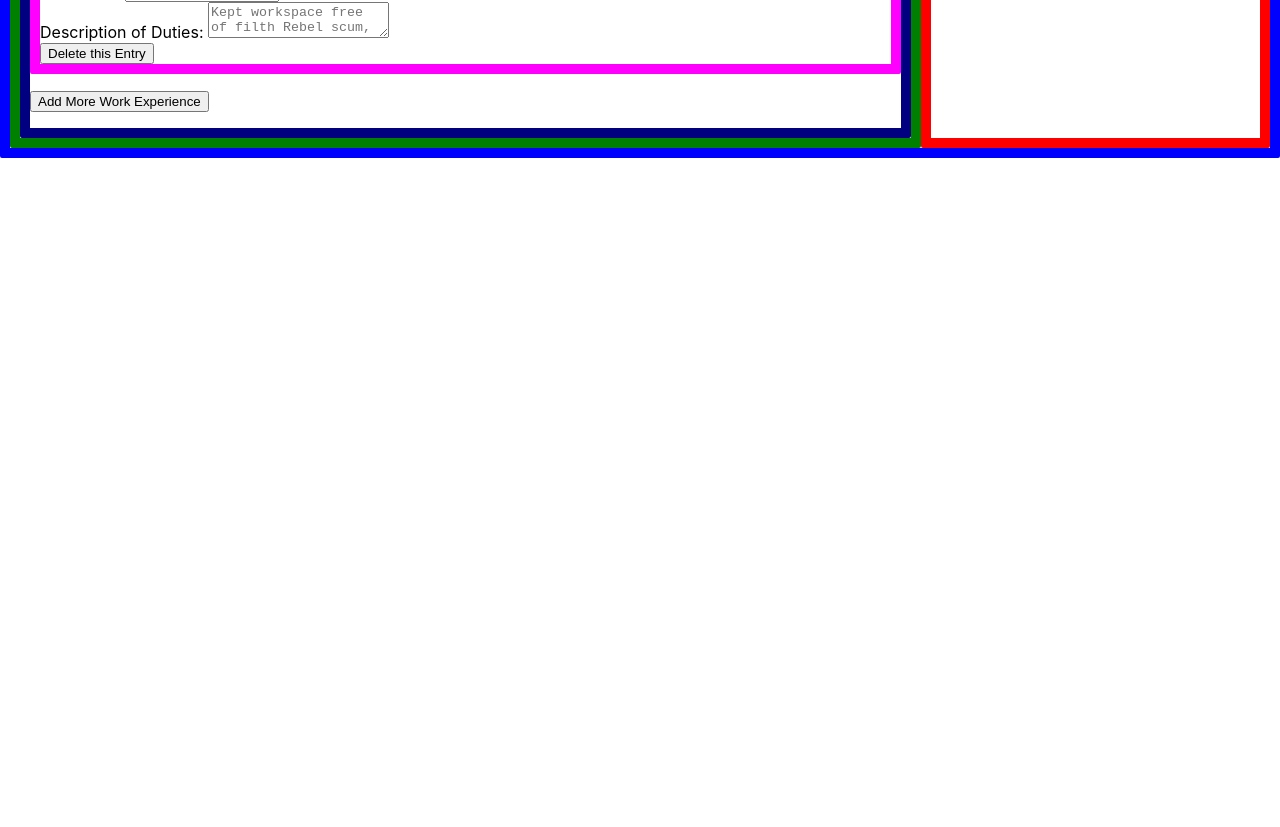
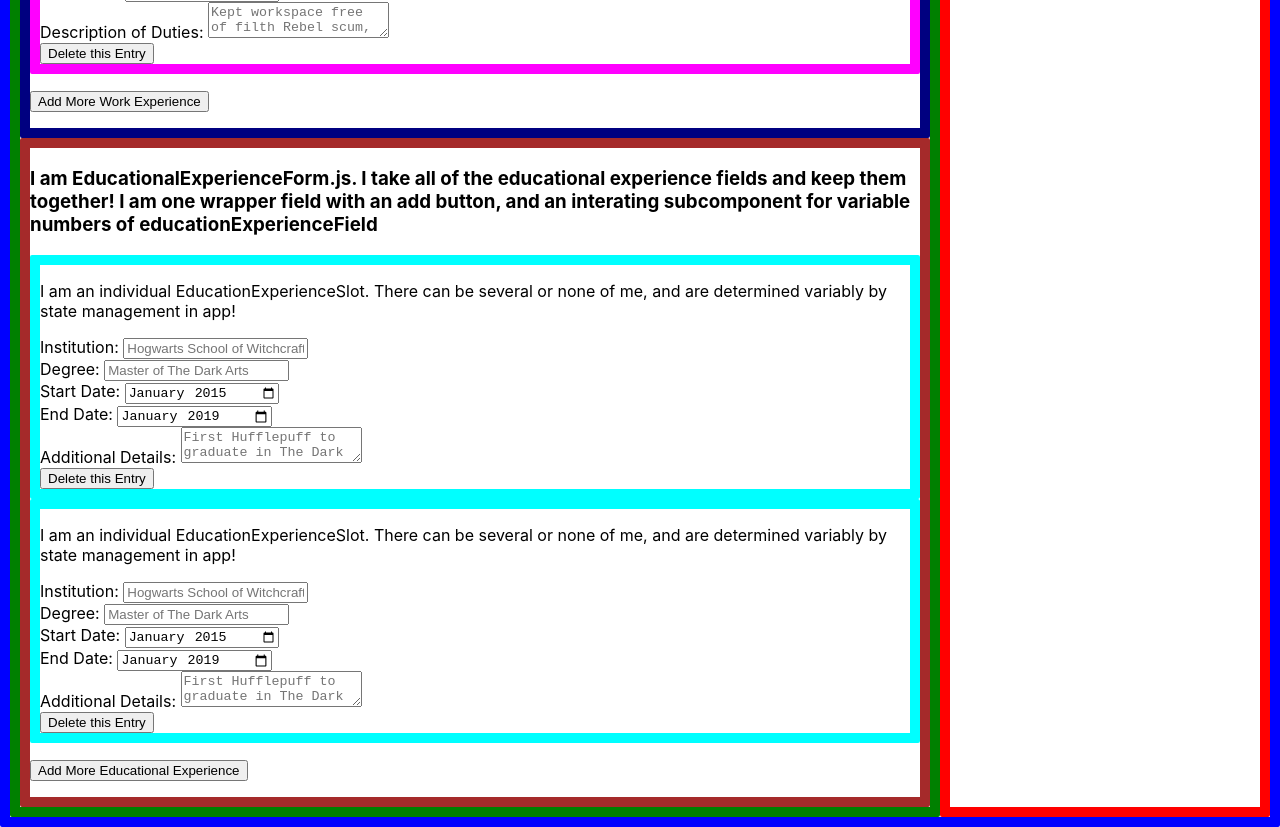
Before and after one commit to dianaroemer/cv-application-project, a React (Create React App) app: page / in a window 1280 px wide. Shown: the part 1100-1927 px from the top of the page. Before the commit the page ends 1258 px from the top, so only its background shows below. Built offline with nearby package versions, Linux system fonts and the light colour scheme.

Commit message:
Begin fleshing out EducationalExperienceForm.js

```diff
--- /dev/null
+++ b/src/Components/Field Components/EducationalExperienceForm.js
@@ -0,0 +1,75 @@
+import React, { Component } from 'react'
+
+class EducationalExperienceForm extends Component {
+    constructor(props) {
+        super(props);
+    }
+
+    render() {
+
+        return (
+            <div className='educationExperienceField' style={{borderStyle: 'solid', borderRadius: 2, borderColor: 'brown', borderWidth: 10}}>
+                <h3>I am EducationalExperienceForm.js. I take all of the educational experience fields and keep them together! I am one wrapper field with an add button, and an interating subcomponent for variable numbers of educationExperienceField</h3>
+                <EducationExperienceSlot style={{borderStyle: 'dashed', borderRadius: 2, borderColor: 'maroon', borderWidth: 10}}/>
+
+                <EducationExperienceSlot style={{borderStyle: 'dashed', borderRadius: 2, borderColor: 'maroon', borderWidth: 10}}/>
+
+            <p></p>
+            <button type="submit" onClick={e => e.preventDefault()}>Add More Educational Experience</button>
+            <p></p>
+        </div>
+        )
+    }
+}
+
+class EducationExperienceSlot extends Component {
+
+    constructor(props) {
+        super(props);
+    }
+
+    render() {
+        return (
+            <form className='educationExperienceSlot' style={{borderStyle: 'solid', borderRadius: 2, borderColor: 'aqua', borderWidth: 10}}>
+                <p>I am an individual EducationExperienceSlot. There can be several or none of me, and are determined variably by state management in app!</p>
+
+
+                <div className='institutionFieldContainer'>
+                    Institution: <input className="inputField" type="text" placeholder='Hogwarts School of Witchcraft and Wizardry'></input>
+                </div>
+                <div className='degreeFieldContainer'>
+                    Degree: <input className="inputField" type="text" placeholder='Master of The Dark Arts'>
+                    </input>
+                </div>
+                <div className='startDateFieldContainer'>
+                    Start Date: <input className="inputField" type="month" value='2015-01'></input>
+                </div>
+                <div className='endDateFieldContainer'>
+                    End Date: <input className="inputField" type="month" value='2019-01'></input>
+                </div>
+
+                <div className='detailsFieldContainer'>
+                    Additional Details: <textarea className='inputField' placeholder='First Hufflepuff to graduate in The Dark Arts'></textarea>
+                </div>
+
+                <button type="button"> Delete this Entry </button>
+
+            </form>
+        )
+    }
+
+}
+
+export default EducationalExperienceForm;
+
+
+
+
+/*
+--- Education (VARIABLE, ADD AND DELETE THESE FORM FIELDS) ---
+Institution:
+Degree: (Or degree progress)
+Subject:
+Start Date:
+End Date: ?(again, looking at duration to replace these two dates)
+*/
--- a/src/Components/FormContainer.js
+++ b/src/Components/FormContainer.js
@@ -2,6 +2,7 @@ import React, { Component } from 'react'
 import FormElement from './FormElement';
 import PersonalInformationForm from './Field Components/PersonalInformationForm';
 import WorkExperienceForm from './Field Components/WorkExperienceForm'
+import EducationalExperienceForm from './Field Components/EducationalExperienceForm';
 
 
 class FormContainer extends Component {
@@ -16,6 +17,7 @@ class FormContainer extends Component {
                 <h3>I am FormContainer.js. I contain forms. Let's put something together</h3>
                 <PersonalInformationForm/>
                 <WorkExperienceForm/>
+                <EducationalExperienceForm/>
                 {/* <FormElement/> */}
                 {/* <FormElement/> */}
             </div>
```
